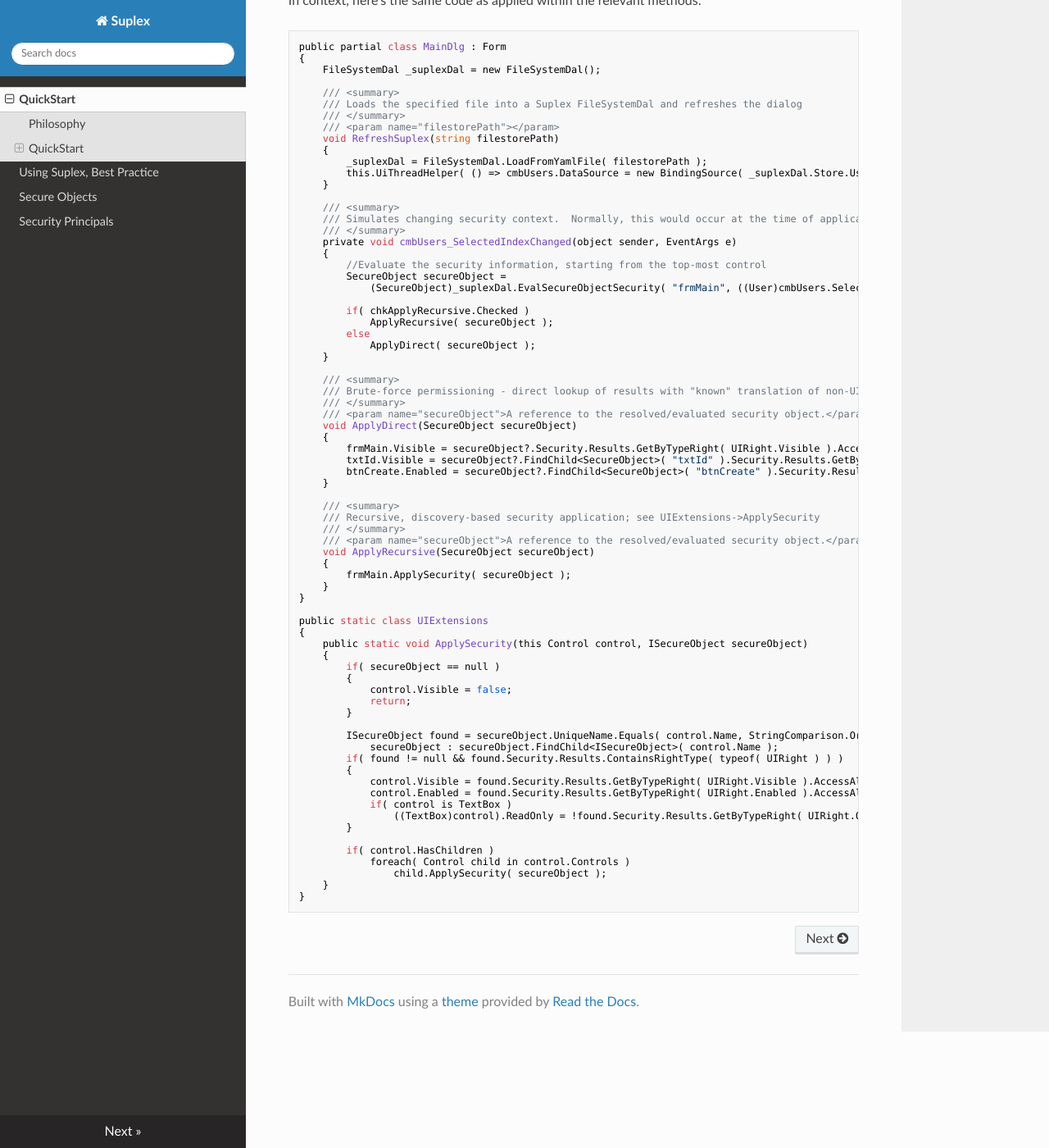
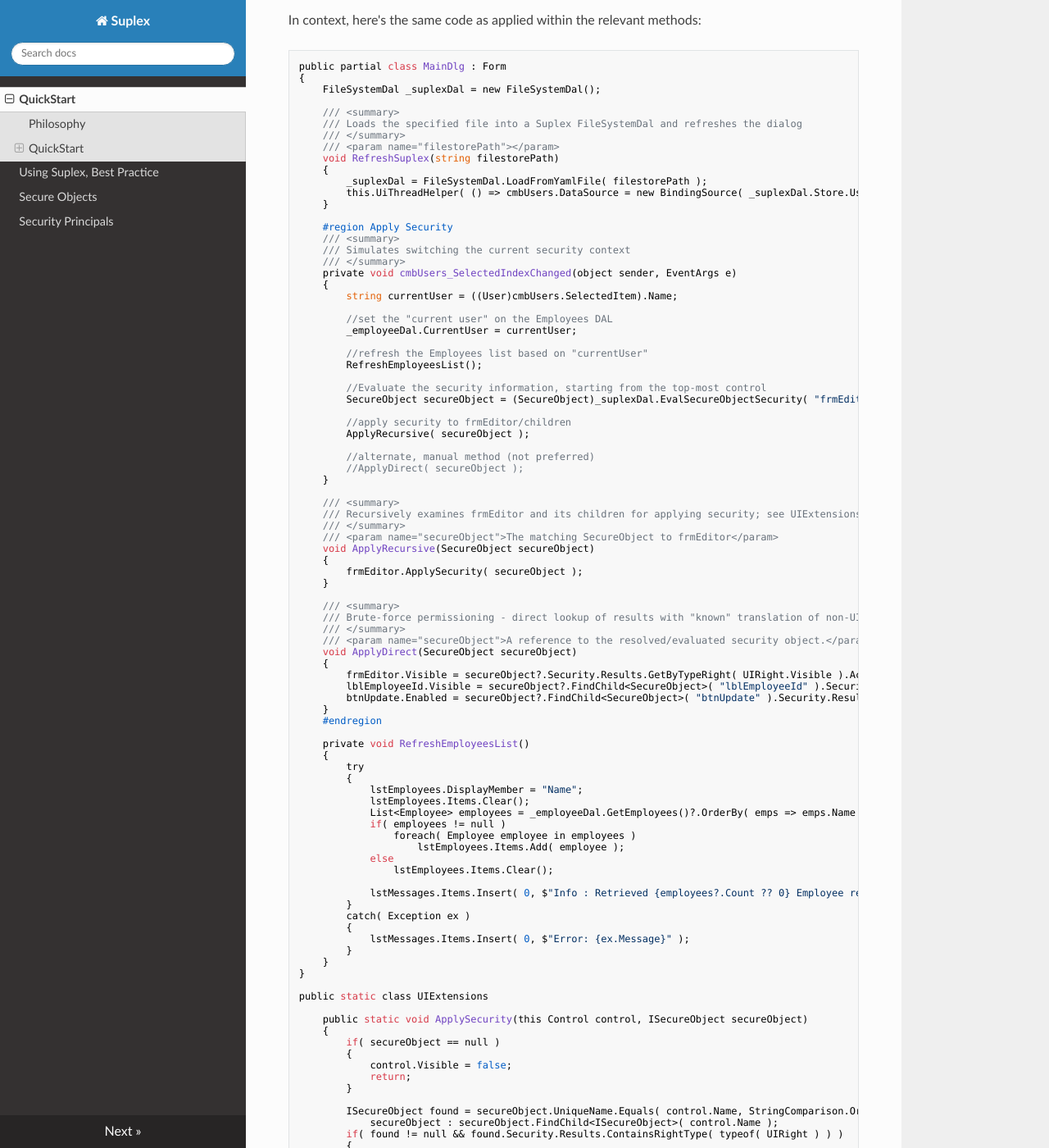
Before and after one commit to SuplexProject/Suplex.Docs, an MkDocs documentation site: the page built from docs/index.md, in a window 1280 px wide and 1400 px high, scrolled down 2143 px. Shown: the whole window at 82% size. Built offline with MkDocs 1.6.1, drawn with Linux system fonts in a browser that asks for light colours; nearby versions of some CDN libraries; old or Windows-style settings are respelled for this version of MkDocs; some of the changed text lies outside the part shown.

Commit message:
example code updates

````diff
--- a/docs/index.md
+++ b/docs/index.md
@@ -50,6 +50,8 @@ This example uses a simple WinForms app to demonstrate Suplex integration.  The
 
 - A combobox to simulate switching security context.
 
+- An "Employees DataAccessLayer" (fake DAL to simulate data security paradigms)
+
 - Full source here: <a href="https://github.com/SuplexProject/Suplex.Sample" target="_blank">Suplex.Sample</a>
 
 Most of the code in the sample app is setup-oriented. not functionally relevant to Suplex itself.  Below are the key functions to instantiating the FileSystemDal and selecting security at runtime.  The critical code elements are:
@@ -85,44 +87,75 @@ public partial class MainDlg : Form
         this.UiThreadHelper( () => cmbUsers.DataSource = new BindingSource( _suplexDal.Store.Users.OrderBy( u => u.Name ).ToList(), null ).DataSource );
     }
 
+    #region Apply Security
     /// <summary>
-    /// Simulates changing security context.  Normally, this would occur at the time of application/method invocation.
+    /// Simulates switching the current security context
     /// </summary>
     private void cmbUsers_SelectedIndexChanged(object sender, EventArgs e)
     {
+        string currentUser = ((User)cmbUsers.SelectedItem).Name;
+
+        //set the "current user" on the Employees DAL
+        _employeeDal.CurrentUser = currentUser;
+
+        //refresh the Employees list based on "currentUser"
+        RefreshEmployeesList();
+
         //Evaluate the security information, starting from the top-most control
-        SecureObject secureObject =
-            (SecureObject)_suplexDal.EvalSecureObjectSecurity( "frmMain", ((User)cmbUsers.SelectedItem).Name );
+        SecureObject secureObject = (SecureObject)_suplexDal.EvalSecureObjectSecurity( "frmEditor", currentUser );
 
-        if( chkApplyRecursive.Checked )
-            ApplyRecursive( secureObject );
-        else
-            ApplyDirect( secureObject );
+        //apply security to frmEditor/children
+        ApplyRecursive( secureObject );
+
+        //alternate, manual method (not preferred)
+        //ApplyDirect( secureObject );
     }
 
     /// <summary>
-    /// Brute-force permissioning - direct lookup of results with "known" translation of non-UI rights
+    /// Recursively examines frmEditor and its children for applying security; see UIExtensions
+    /// </summary>
+    /// <param name="secureObject">The matching SecureObject to frmEditor</param>
+    void ApplyRecursive(SecureObject secureObject)
+    {
+        frmEditor.ApplySecurity( secureObject );
+    }
+
+    /// <summary>
+    /// Brute-force permissioning - direct lookup of results with "known" translation of non-UI rights (not preferred)
     /// </summary>
     /// <param name="secureObject">A reference to the resolved/evaluated security object.</param>
     void ApplyDirect(SecureObject secureObject)
     {
-        frmMain.Visible = secureObject?.Security.Results.GetByTypeRight( UIRight.Visible ).AccessAllowed ?? false;
-        txtId.Visible = secureObject?.FindChild<SecureObject>( "txtId" ).Security.Results.GetByTypeRight( UIRight.Visible ).AccessAllowed ?? false;
-        btnCreate.Enabled = secureObject?.FindChild<SecureObject>( "btnCreate" ).Security.Results.GetByTypeRight( RecordRight.Insert ).AccessAllowed ?? false;
+        frmEditor.Visible = secureObject?.Security.Results.GetByTypeRight( UIRight.Visible ).AccessAllowed ?? false;
+        lblEmployeeId.Visible = secureObject?.FindChild<SecureObject>( "lblEmployeeId" ).Security.Results.GetByTypeRight( UIRight.Visible ).AccessAllowed ?? false;
+        btnUpdate.Enabled = secureObject?.FindChild<SecureObject>( "btnUpdate" ).Security.Results.GetByTypeRight( RecordRight.Update ).AccessAllowed ?? false;
     }
+    #endregion
 
-    /// <summary>
-    /// Recursive, discovery-based security application; see UIExtensions->ApplySecurity
-    /// </summary>
-    /// <param name="secureObject">A reference to the resolved/evaluated security object.</param>
-    void ApplyRecursive(SecureObject secureObject)
+    private void RefreshEmployeesList()
     {
-        frmMain.ApplySecurity( secureObject );
+        try
+        {
+            lstEmployees.DisplayMember = "Name";
+            lstEmployees.Items.Clear();
+            List<Employee> employees = _employeeDal.GetEmployees()?.OrderBy( emps => emps.Name ).ToList();
+            if( employees != null )
+                foreach( Employee employee in employees )
+                    lstEmployees.Items.Add( employee );
+            else
+                lstEmployees.Items.Clear();
+
+            lstMessages.Items.Insert( 0, $"Info : Retrieved {employees?.Count ?? 0} Employee records." );
+        }
+        catch( Exception ex )
+        {
+            lstMessages.Items.Insert( 0, $"Error: {ex.Message}" );
+        }
     }
 }
 
 public static class UIExtensions
-{
+
     public static void ApplySecurity(this Control control, ISecureObject secureObject)
     {
         if( secureObject == null )
@@ -137,8 +170,8 @@ public static class UIExtensions
         {
             control.Visible = found.Security.Results.GetByTypeRight( UIRight.Visible ).AccessAllowed;
             control.Enabled = found.Security.Results.GetByTypeRight( UIRight.Enabled ).AccessAllowed;
-            if( control is TextBox )
-                ((TextBox)control).ReadOnly = !found.Security.Results.GetByTypeRight( UIRight.Operate ).AccessAllowed;
+            if( control is TextBox textBox )
+                textBox.ReadOnly = !found.Security.Results.GetByTypeRight( UIRight.Operate ).AccessAllowed;
         }
 
         if( control.HasChildren )
@@ -147,3 +180,104 @@ public static class UIExtensions
     }
 }
 ```
+
+Here are sample DAL methods:
+```c#
+public class EmployeeDataAccessLayer
+{
+    ISuplexDal _suplexDal = null;
+    List<Employee> _employees = null;
+
+    #region ctor
+    public EmployeeDataAccessLayer(ISuplexDal suplexDal)
+    {
+        //init Suplex DAL instance
+        _suplexDal = suplexDal;
+
+        //create some Employees
+        _employees = new List<Employee>
+        {
+            { new Employee( 1 ) { Name = "Irma Tahnee" } },
+            { new Employee( 2 ) { Name = "Cat Maxwell" } },
+            { new Employee( 3 ) { Name = "Krystelle Padma" } },
+            { new Employee( 4 ) { Name = "Louis Zola" } },
+            { new Employee( 5 ) { Name = "Esmaralda Grahame" } }
+        };
+    }
+    #endregion
+
+
+    #region Security implementation
+    /// <summary>
+    /// "Current user context" - normally this would be pulled from the environment as a local or web current user context
+    /// </summary>
+    public string CurrentUser { get; set; }
+
+    /// <summary>
+    /// Utility method to validate security access for a given right on Employee records
+    /// </summary>
+    /// <param name="recordRight">The right for which to validate access</param>
+    bool HasAccess(RecordRight recordRight)
+    {
+        //Look up security information by SecureObject->UniqueName => "EmployeeRecords" for the CurrentUser
+        SecureObject employeeSecurity = (SecureObject)_suplexDal.EvalSecureObjectSecurity( "EmployeeRecords", CurrentUser );
+
+        //Assess AccessAllowed
+        return employeeSecurity?.Security.Results.GetByTypeRight( recordRight ).AccessAllowed ?? false;
+    }
+
+    /// <summary>
+    /// Utility method to validate security access for a given right on Employee records
+    /// </summary>
+    /// <param name="recordRight">The right for which to validate access</param>
+    void HasAccessOrException(RecordRight recordRight)
+    {
+        //Look up security information by SecureObject->UniqueName => "EmployeeRecords" for the CurrentUser
+        SecureObject employeeSecurity = (SecureObject)_suplexDal.EvalSecureObjectSecurity( "EmployeeRecords", CurrentUser );
+
+        //Assess AccessAllowed, throw Exception if no rights
+        if( !employeeSecurity?.Security.Results.GetByTypeRight( recordRight ).AccessAllowed ?? true )
+            throw new Exception( $"{CurrentUser} does not have rights to {recordRight} Employee records." );
+    }
+    #endregion
+
+
+    #region CRUD methods
+    /// <summary>
+    /// Get the Employees list
+    /// </summary>
+    /// <param name="filter">Optional Name filter</param>
+    /// <returns>All or matching Employees</returns>
+    public List<Employee> GetEmployees(string filter = null)
+    {
+        //Check for access rights, throws exception if denied
+        HasAccessOrException( RecordRight.List );
+
+        if( !string.IsNullOrWhiteSpace( filter ) )
+            return _employees.FindAll( e => e.Name.Contains( filter ) );
+        else
+            return _employees;
+    }
+
+    /// <summary>
+    /// Finds Employee by Id and updates the fields
+    /// </summary>
+    /// <param name="emp">The Employee record to find (by Id)</param>
+    /// <returns>The updated Employee record if found, or null</returns>
+    public Employee UpdateEmployee(Employee emp)
+    {
+        //Check for access rights, throws exception if denied
+        HasAccessOrException( RecordRight.Update );
+
+        if( emp == null )
+            return null;
+
+        Employee found = _employees.FirstOrDefault( e => e.Id == emp.Id );
+        if( found != null )
+            found.Name = emp.Name;
+
+        return found;
+    }
+    #endregion
+}
+```
````
